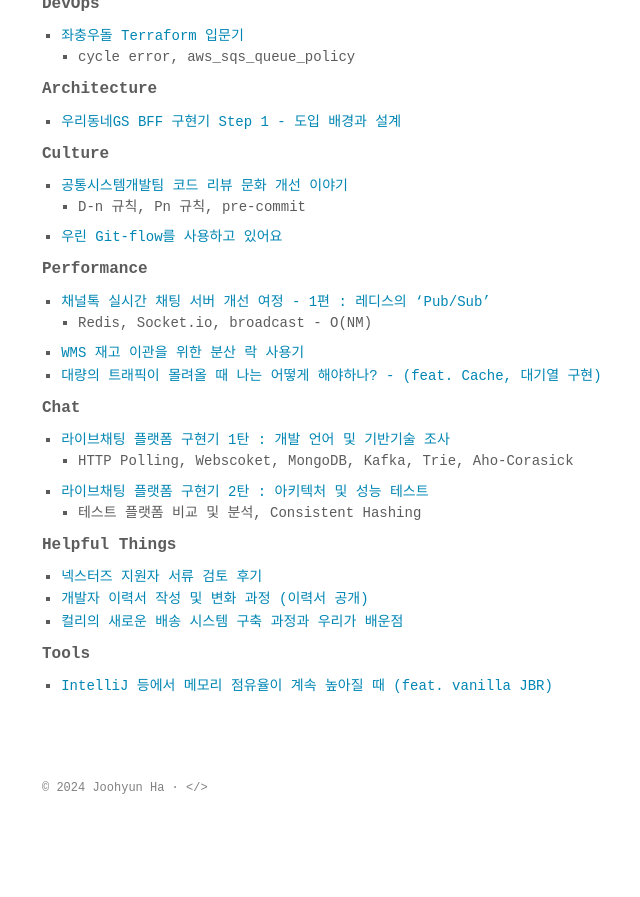
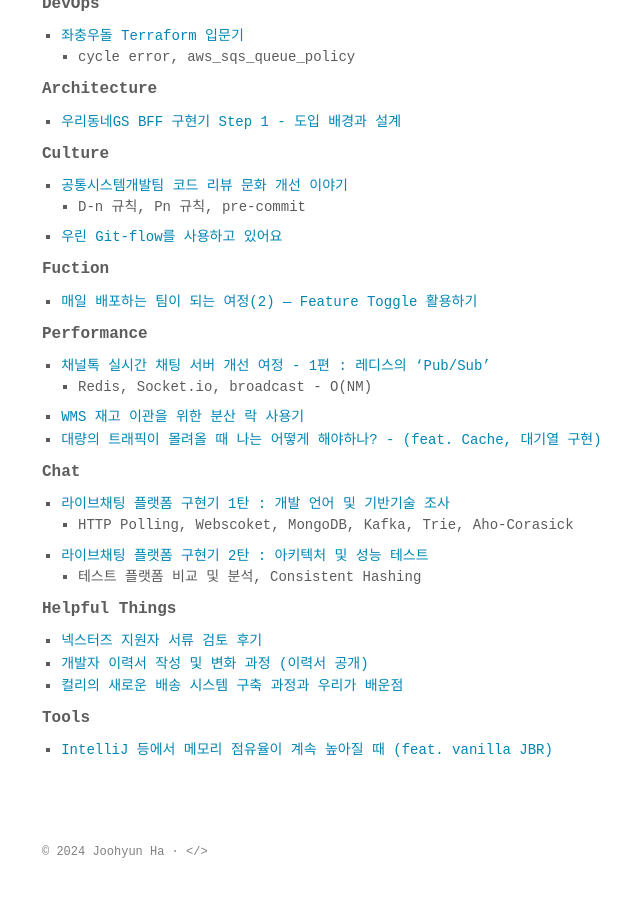
Before and after one commit to mangchhe/mangchhe.github.io, a Jekyll site: the page built from _posts/2024-11-02-useful-websites-link-collection.md, in a window 1280 px wide and 900 px high, scrolled down 1149 px. Shown: the top 897 px of the window, without its empty margins (222-862 px from the left). Built offline with Jekyll 4.4.1, drawn with Linux system fonts in a browser that asks for light colours; some web fonts are replaced; before the commit the page ends 1994 px from its top, so only the background shows below that.

Commit message:
update(useful websites link collection): add post

```diff
--- a/_posts/2024-11-02-useful-websites-link-collection.md
+++ b/_posts/2024-11-02-useful-websites-link-collection.md
@@ -66,6 +66,11 @@
   - D-n 규칙, Pn 규칙, pre-commit
 - [우린 Git-flow를 사용하고 있어요](https://techblog.woowahan.com/2553/)
 
+
+##### Fuction
+
+- [매일 배포하는 팀이 되는 여정(2) — Feature Toggle 활용하기](https://medium.com/daangn/매일-배포하는-팀이-되는-여정-2-feature-toggle-활용하기-b52c4a1810cd)
+
 ##### Performance
 
 - [채널톡 실시간 채팅 서버 개선 여정 - 1편 : 레디스의 'Pub/Sub'](https://channel.io/ko/blog/real-time-chat-server-1-redis-pub-sub)
```
